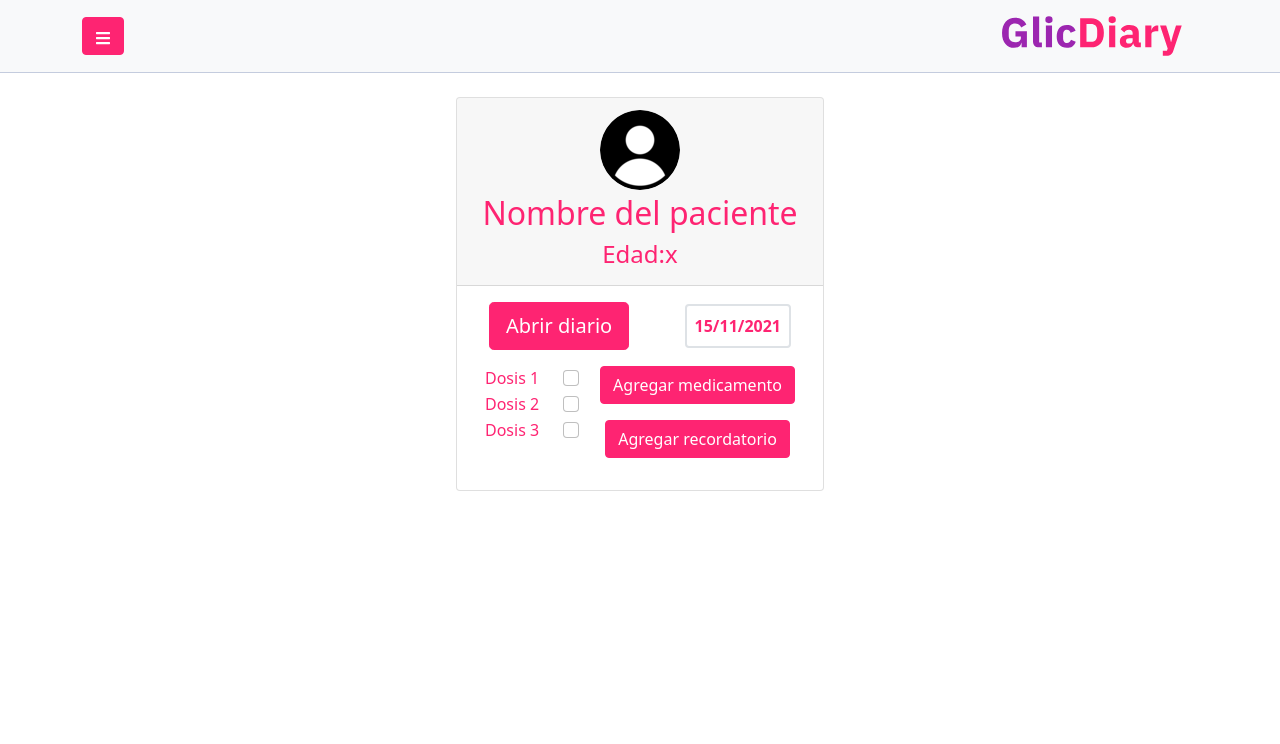
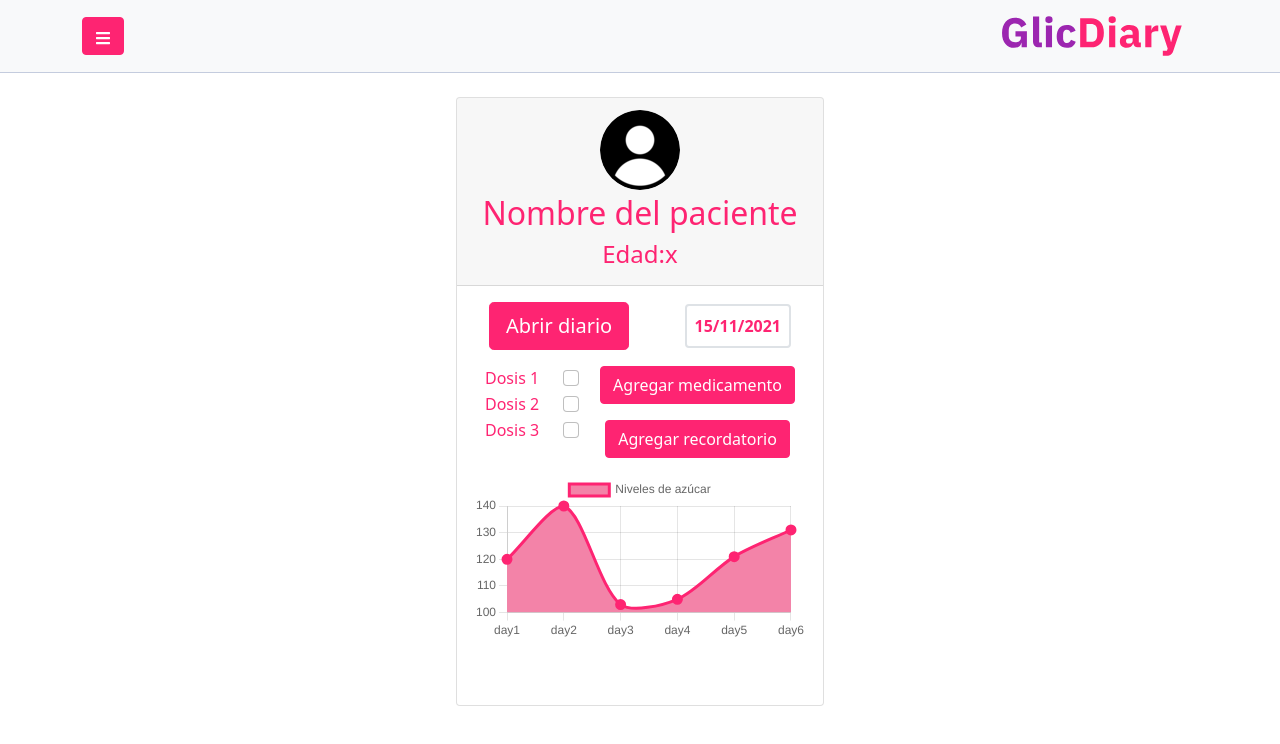
Before and after one commit to FrigoDev/Glicemiapp, a React (Create React App) app: page /paciente in a window 1280 px wide. Shown: the top 744 px of the page. Built offline with nearby package versions, Linux system fonts and the light colour scheme.

Commit message:
Update Paciente.js

```diff
--- a/src/components/Paciente.js
+++ b/src/components/Paciente.js
@@ -1,5 +1,6 @@
 import React from "react";
 import { Row, Col, Image, Button, Card } from 'react-bootstrap';
+import BarChart from "./graphics";
 import './paciente.css'
 const paciente = () => {
     const fecha = new Date();
@@ -63,6 +64,7 @@ const paciente = () => {
                             </ul>
                         </div>
                     </div>
+                    <BarChart/>
                 </Card.Body>
             </Card>
         </div>
```
